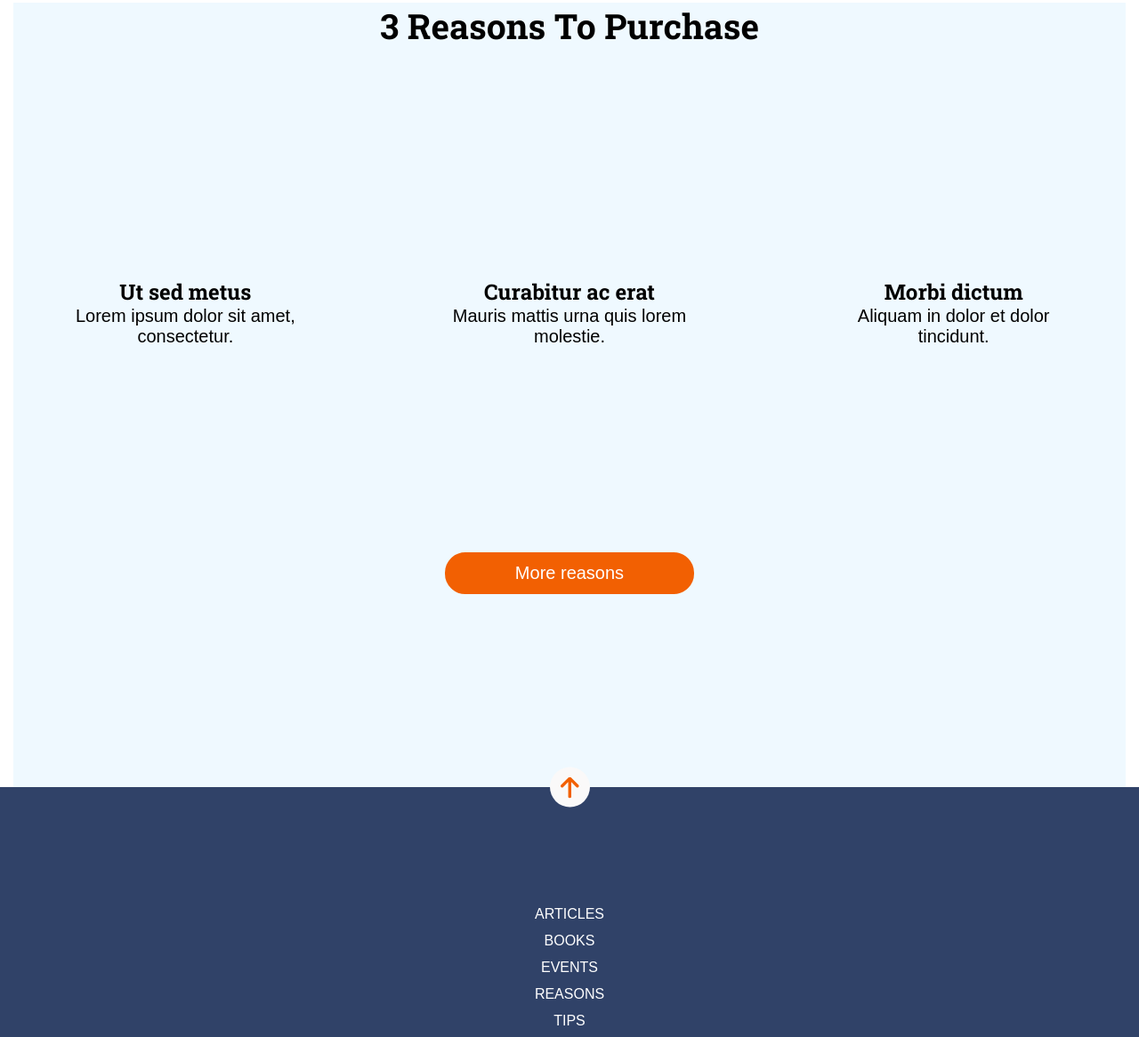
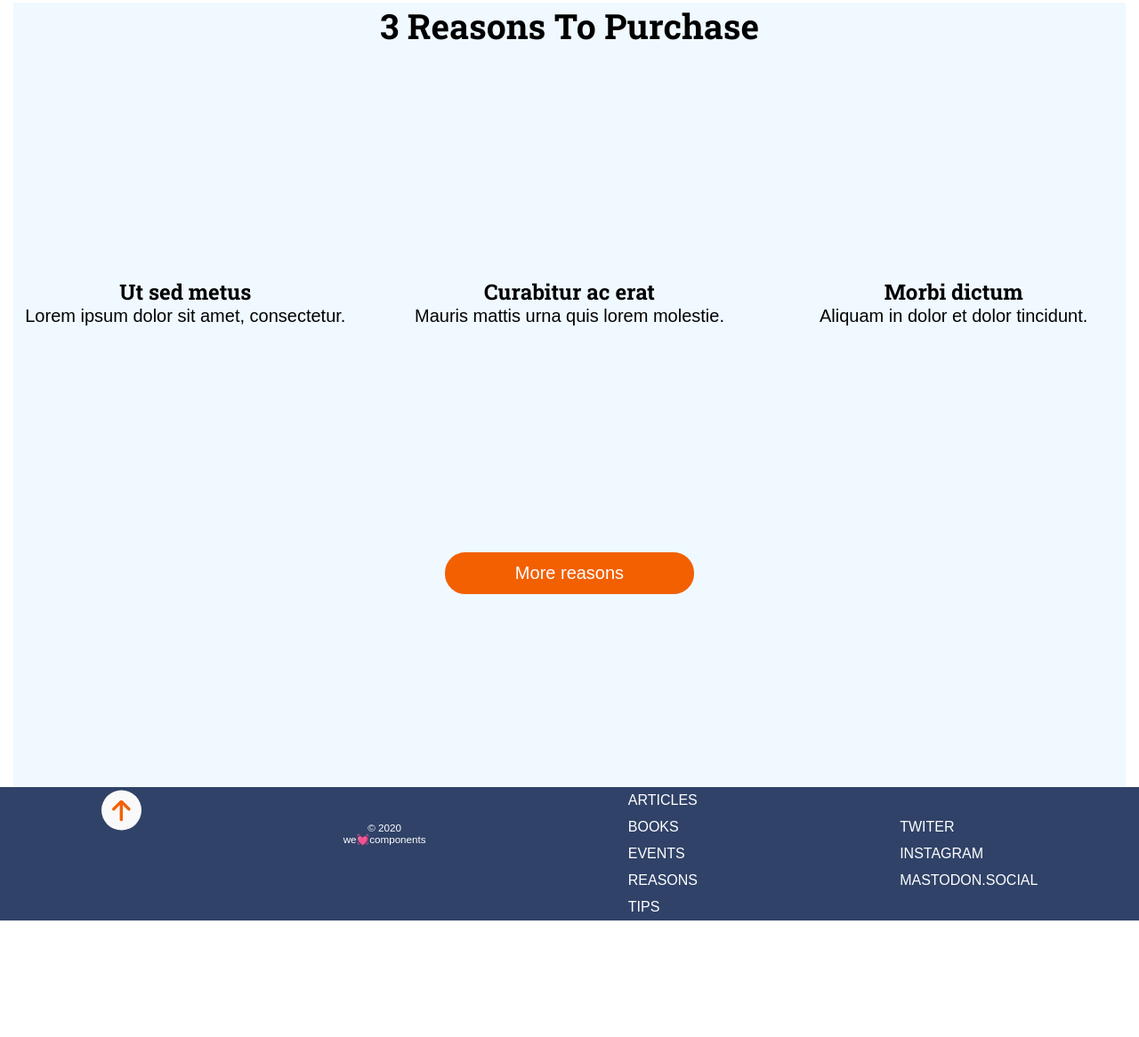
Before and after one commit to PaulaPSoto/modulo-1-evaluacion-final-PaulaPSoto, a website: page src/html/index.html in a window 1280 px wide. Shown: the part 793-1959 px from the top of the page at 89% size. After the commit the page ends 1828 px from the top, so only its background shows below. Drawn offline with nearby package versions, Linux system fonts and the light colour scheme; files that its build step writes are made by us from their sources; files whose address does not match are found by name.

Commit message:
Introduce changes mediaquerie footer

```diff
--- a/src/html/index.html
+++ b/src/html/index.html
@@ -60,7 +60,7 @@
      <footer class="page__footer">
 
       <div class="container_3--img"><img src="./assets/images/ico-arrow.svg" alt="ico-arrow"></div>
-        <nav class="footer__nav">
+        <nav class="footer__nav1">
           <ul >
             <li class="li-links"><a title= "" class="nav-links" href="https://adalab.es/" target="_blank">Articles</a></li>
             <li class="li-links"><a title= "" class="nav-links" href="https://adalab.es/" target="_blank">Books</a></li>
@@ -70,7 +70,7 @@
          </ul>
         </nav>
 
-        <nav  class="footer__nav">
+        <nav  class="footer__nav2">
           <ul class="footer_ul">
             <li class="li-links"><a title= "Twiter" class="nav-links" href="https://adalab.es/" target="_blank">Twiter</a></li>
             <li class="li-links"><a title= "Instagram" class="nav-links" href="https://adalab.es/" target="_blank">Instagram</a></li>
--- a/src/scss/main.scss
+++ b/src/scss/main.scss
@@ -227,7 +227,7 @@
 
 }
 
-.footer__nav {
+.footer__nav1 .footer__nav2 {
     font-family:"Roboto-Regular",sans-serif;
     font-size: 16px;
     line-height: 30px;
@@ -312,9 +312,32 @@ p {
 }
 .container3__item2--title {
     font-size: 24px;
+    margin-left: 0;
+    margin-right: 0;
 }
 .container3__item2--text {
     font-size: 20px;
+    margin-left: 0;
+    margin-right: 0;
 }
+.page__footer {
+
+    display: flex;
+    flex-direction: row-reverse;
+    justify-content: space-around ;
+    align-items: center;
 
 }
+.container_3--img {
+  order: 1;
+}
+.footer__nav1 {
+
+}
+.footer__nav2 {
+order: -1;
+}
+.footer__copy {
+
+}
+}
```
